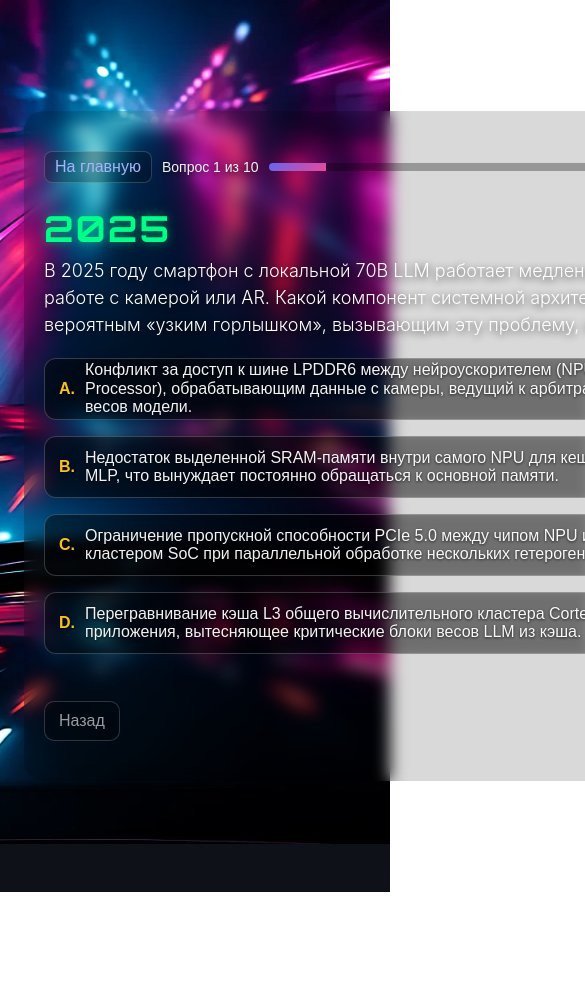
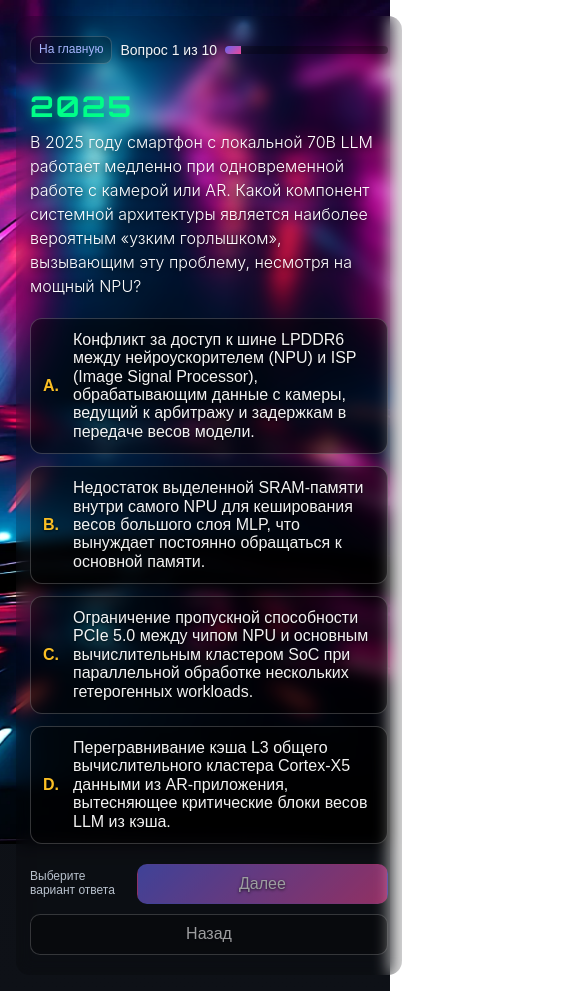
Before and after one commit to elhedgie/profi-quizz, a Vue app: page /quiz in a window 390 px wide. Shown: the top 991 px of the page, 585 px wide, since content can reach past the window. Before the commit the page ends 892 px from the top, so only its background shows below. Built offline with nearby package versions, Linux system fonts and the light colour scheme; the HTML template or start-up script is replaced by a standard one.

Commit message:
add mobile layout

```diff
--- a/src/components/quiz/QuizFooter.vue
+++ b/src/components/quiz/QuizFooter.vue
@@ -63,4 +63,18 @@ const emit = defineEmits<{
   opacity: 0.6;
   cursor: not-allowed;
 }
+
+@media (max-width: 720px) {
+  .quiz__footer {
+    flex-direction: column-reverse;
+    align-items: stretch;
+    gap: 10px;
+  }
+  .quiz__footer-right {
+    justify-content: space-between;
+  }
+  .quiz__nav {
+    width: 100%;
+  }
+}
 </style>
--- a/src/components/quiz/QuizHeader.vue
+++ b/src/components/quiz/QuizHeader.vue
@@ -55,4 +55,14 @@ const props = defineProps<{
   background: linear-gradient(135deg, #6366f1, #ec4899);
   transition: width 0.2s ease;
 }
+
+@media (max-width: 720px) {
+  .quiz__header {
+    gap: 8px;
+  }
+  .quiz__home {
+    padding: 6px 8px;
+    font-size: 12px;
+  }
+}
 </style>
--- a/src/components/quiz/QuizQuestion.vue
+++ b/src/components/quiz/QuizQuestion.vue
@@ -91,7 +91,7 @@ watch(
   align-items: center;
   text-align: left;
   padding: 12px 14px;
-  height: 62px;
+  min-height: 56px;
   background: rgba(0, 0, 0, 0.4);
   border: 1px solid rgba(255, 255, 255, 0.2);
   border-radius: 12px;
@@ -121,6 +121,25 @@ watch(
 .quiz__option-text {
   opacity: 0.95;
   text-shadow: 0 1px 3px rgba(0, 0, 0, 0.8);
+}
+
+@media (max-width: 720px) {
+  .quiz__year {
+    --fs: 32px;
+    --lh: 36px;
+  }
+  .quiz__text {
+    font-size: 16px;
+  }
+  .quiz__options {
+    gap: 12px;
+  }
+  .quiz__option {
+    padding: 12px;
+  }
+  .quiz__option-key {
+    min-width: 20px;
+  }
 }
 </style>
 
--- a/src/components/quiz/QuizResult.vue
+++ b/src/components/quiz/QuizResult.vue
@@ -291,6 +291,7 @@ const filteredQuestions = computed(() =>
 }
 .qa-question {
   color: #e5e7eb;
+  overflow-wrap: anywhere;
 }
 .badge {
   font-size: 12px;
@@ -354,12 +355,49 @@ const filteredQuestions = computed(() =>
   }
   .result__actions {
     justify-content: center;
+    width: 100%;
+  }
+  .result__actions .btn {
+    flex: 1 1 auto;
   }
   .qa-summary {
     grid-template-columns: 64px 1fr auto;
+    gap: 10px;
   }
   .qa-row {
     grid-template-columns: 1fr;
+    padding: 10px;
+  }
+  .result__ring {
+    width: 96px;
+    height: 96px;
+  }
+  .badge {
+    font-size: 11px;
+    padding: 4px 8px;
+  }
+  .quiz__result {
+    padding: 14px;
+    border-radius: 12px;
+  }
+  .result__toolbar {
+    flex-wrap: wrap;
+    gap: 8px;
+  }
+  .toggle {
+    font-size: 13px;
+  }
+  .linklike {
+    padding: 6px 6px;
+  }
+}
+
+@media (max-width: 420px) {
+  .qa-summary {
+    grid-template-columns: 48px 1fr;
+  }
+  .badge {
+    justify-self: start;
   }
 }
 </style>
--- a/src/views/Quiz.vue
+++ b/src/views/Quiz.vue
@@ -166,10 +166,10 @@ const filteredQuestions = computed(() =>
 .quiz__container {
   position: relative;
   z-index: 2;
-  width: 800px;
-  max-width: 800px;
+  width: 100%;
+  max-width: 860px;
   margin: 0 auto;
-  padding: 40px 20px;
+  padding: 32px 16px;
   background: rgba(0, 0, 0, 0.15);
   backdrop-filter: blur(8px);
   border-radius: 20px;
@@ -255,18 +255,13 @@ const filteredQuestions = computed(() =>
 
 /* responsive */
 @media (max-width: 720px) {
-  .result__hero {
-    grid-template-columns: 1fr;
-    text-align: center;
+  .quiz {
+    padding: 16px;
   }
-  .result__actions {
-    justify-content: center;
-  }
-  .qa-summary {
-    grid-template-columns: 64px 1fr auto;
-  }
-  .qa-row {
-    grid-template-columns: 1fr;
+  .quiz__container {
+    padding: 20px 14px;
+    border-radius: 14px;
+    min-height: auto;
   }
 }
 </style>
--- a/src/views/Start.vue
+++ b/src/views/Start.vue
@@ -14,10 +14,9 @@ function startQuiz() {
       <!-- главный тезис -->
       <p class="lede">
         Привет, мы хотим позвать тебя в <b>путешествие во времени</b>. Первая остановка —
-        <b>2025</b>, наше время. А дальше будем отматывать годы назад. Каждый вопрос — про
-        конкретный эпизод в истории ИТ. И чтобы не заскучать в дороге, предлагаем пересаживаться на
-        <i>культовый транспорт</i> конкретного времени. Будет интересно: культовые технологии,
-        знаковые машины прошлых лет и непростые задачи. Ты с нами?
+        <b>2025</b>, наше время. Дальше будем отматывать годы назад. Каждый вопрос — эпизод в
+        истории ИТ, чтобы не заскучать в дороге, будем пересаживаться на
+        <i>культовый транспорт</i> каждой эпохи.
       </p>
 
       <!-- визуальный разделитель -->
@@ -25,10 +24,11 @@ function startQuiz() {
 
       <!-- пояснение механики -->
       <p class="lede lede--muted">
-        Твоя задача — ответить на вопрос про знаковое событие, пока машина времени несёт нас всё
-        дальше, вглубь истории: от смартфонов и облачных сервисов к первым ПК и дилиджансам.
-        Финальная точка — <b>1830-е</b>, там и подведём итоги квиза.
+        Начнем со смартфонов и облачных сервисов, а приедем к первым ПК и дилиджансам. Финальная
+        точка — <b>1830-е</b>, там и подведём итоги квиза.
+        <p>Готов?</p>
       </p>
+
 
       <button class="cta" @click="startQuiz">
         Поехали
```
